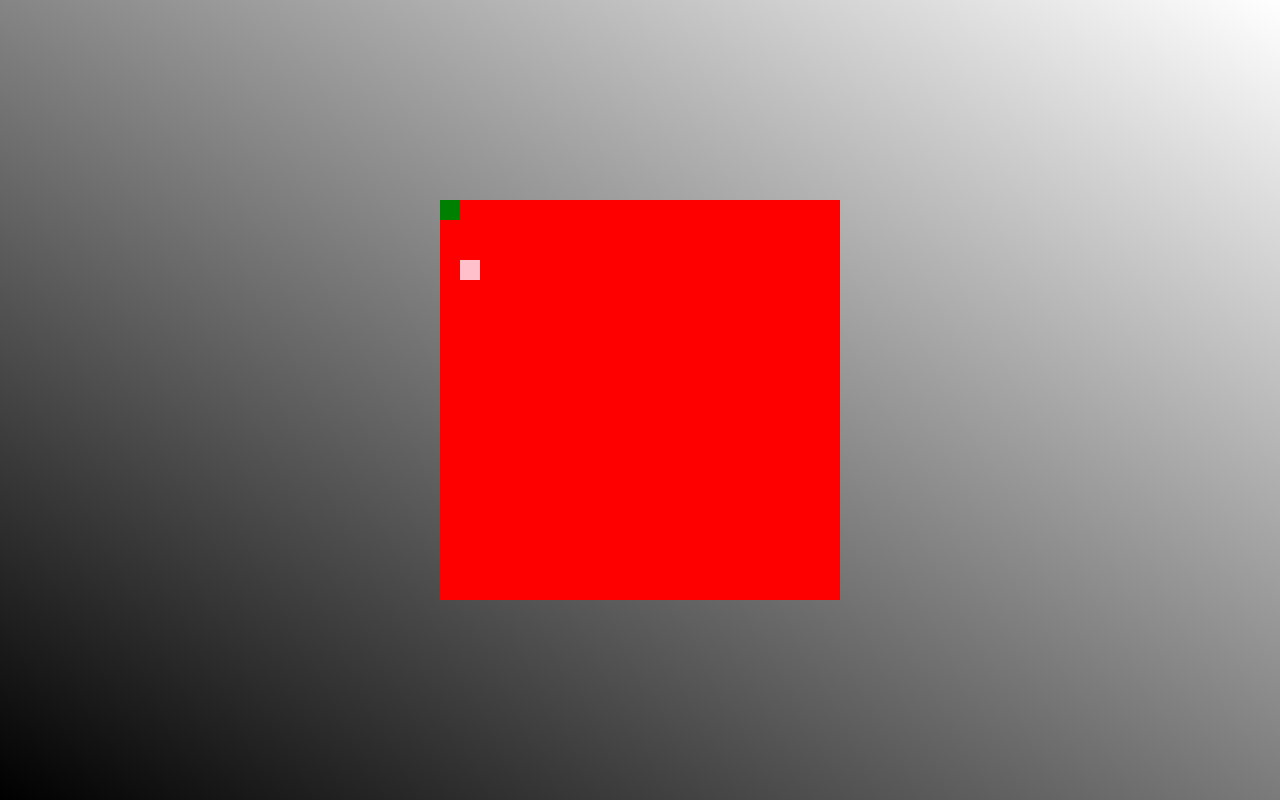
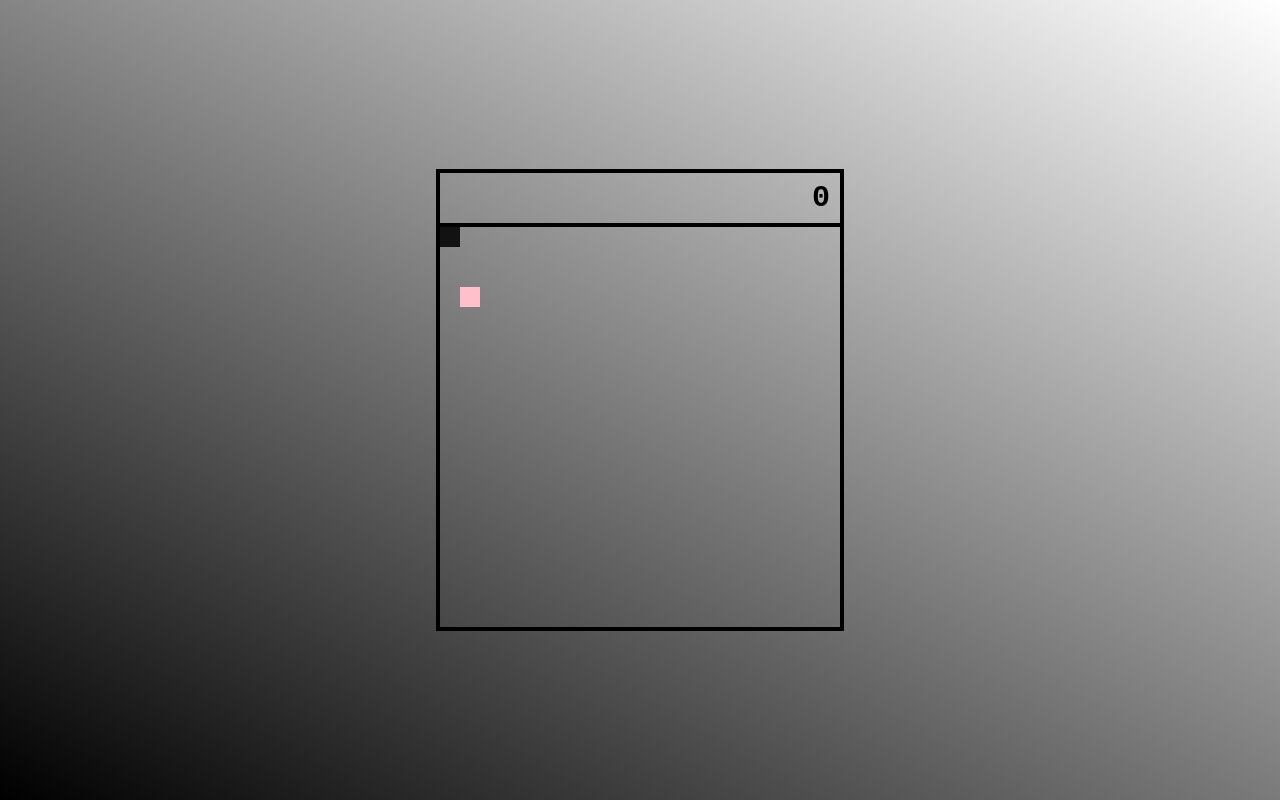
Before and after one commit to SebixT/js-snake, a plain HTML site: page index.html in a window 1280 px wide. Drawn offline with Linux system fonts and the light colour scheme.

Commit message:
points counter

```diff
--- a/index.html
+++ b/index.html
@@ -8,8 +8,14 @@
     <script src="main.js" defer></script>
 </head>
 <body>
-   <div id="board">
-       <div id="head"></div>
-   </div>
+    <div class="board-info-wrapper">
+        <div class="info-board">
+            <div class="something"></div>
+            <div id="score" class="score"></div>
+        </div>
+        <div id="board">
+            <div id="head"></div>
+        </div>
+    </div>
 </body>
 </html>
--- a/main.js
+++ b/main.js
@@ -3,7 +3,8 @@ class Snake {
         this.head             = head;
         this.board            = board;
         this.headSize         = this.head.offsetWidth;
-        this.speed            = 90;
+        this.speed            = 120;
+        this.scoreField       = document.querySelector('#score');
         this.prevDirection    = undefined;
         this.currentDirection = undefined;
         this.newGame();
@@ -11,11 +12,13 @@ class Snake {
     newGame() {
         this.head.style.left  = 0;
         this.head.style.top   = 0;
+        this.point            = 0;
         this.prevDirection    = undefined;
         this.currentDirection = undefined;
         this.headX            = window.getComputedStyle(this.head).left;
         this.headY            = window.getComputedStyle(this.head).top;
         this.getSnakeBody();
+        this.updatePoint(this.point);
         if(this.food) this.board.removeChild(this.food);
 
         if(this.getSnakeBody().length > 0) {
@@ -128,6 +131,8 @@ class Snake {
                 ) {
                     this.board.removeChild(this.food);
                     this.addBody(this.headSize, currHeadX, currHeadY);
+                    this.point++;
+                    this.updatePoint(this.point);
                     this.createFood(this.headSize);
             }else {
                 if((this.getSnakeBody().length > 0)) {
@@ -172,6 +177,10 @@ class Snake {
         this.head.after(this.body);
 
     }
+    updatePoint(point) {
+        this.scoreField.textContent = "" + point;
+
+    }
     createFood(size) {
         this.food = document.createElement('div');
 
--- a/styles.css
+++ b/styles.css
@@ -2,25 +2,50 @@
     box-sizing: border-box;
     font-family: 'Courier New', Courier, monospace;
     font-weight: 400;
+    margin: 0;
 }
 html {
     height: 100%;
 }
 body {
-    display: grid;
+    display: block;
     height: 100%;
-    margin: 0;
-    background-repeat: no-repeat;
-    background-attachment: fixed;
+}
+.board-info-wrapper {
+    display: flex;
+    flex-direction: column;
+    justify-content: center;
+    align-items: center;
+    height: 100%;
     background: linear-gradient(30deg, #000, #fff);
+}
+.info-board {
+    display: flex;
+    width: 400px;
+    height: 50px;
+    border: 4px solid #000;
+    border-bottom: none;
+    box-sizing: unset;
+}
+.info-board .something {
+    flex: 2;
+}
+.info-board .score {
+    display: flex;
+    flex: 1;
+    justify-content: end;
+    align-items: center;
+    font-size: 30px;
+    font-weight: 700;
+    padding: 0 10px 0 0;
 }
 #board {
     position: relative;
     display: block;
-    margin: auto;
     width: 400px;
     height: 400px;
-    background-color: red;
+    border: 4px solid #000;
+    box-sizing: unset;
 }
 #head,
 .snake-body {
@@ -29,5 +54,8 @@ body {
     left: 0;
     width: 20px;
     height: 20px;
-    background-color: green;
+    background-color: rgba(18, 18, 18, 1);
 }
+.snake-body {
+    background-color: rgba(18, 18, 18, .8);
+}
```
